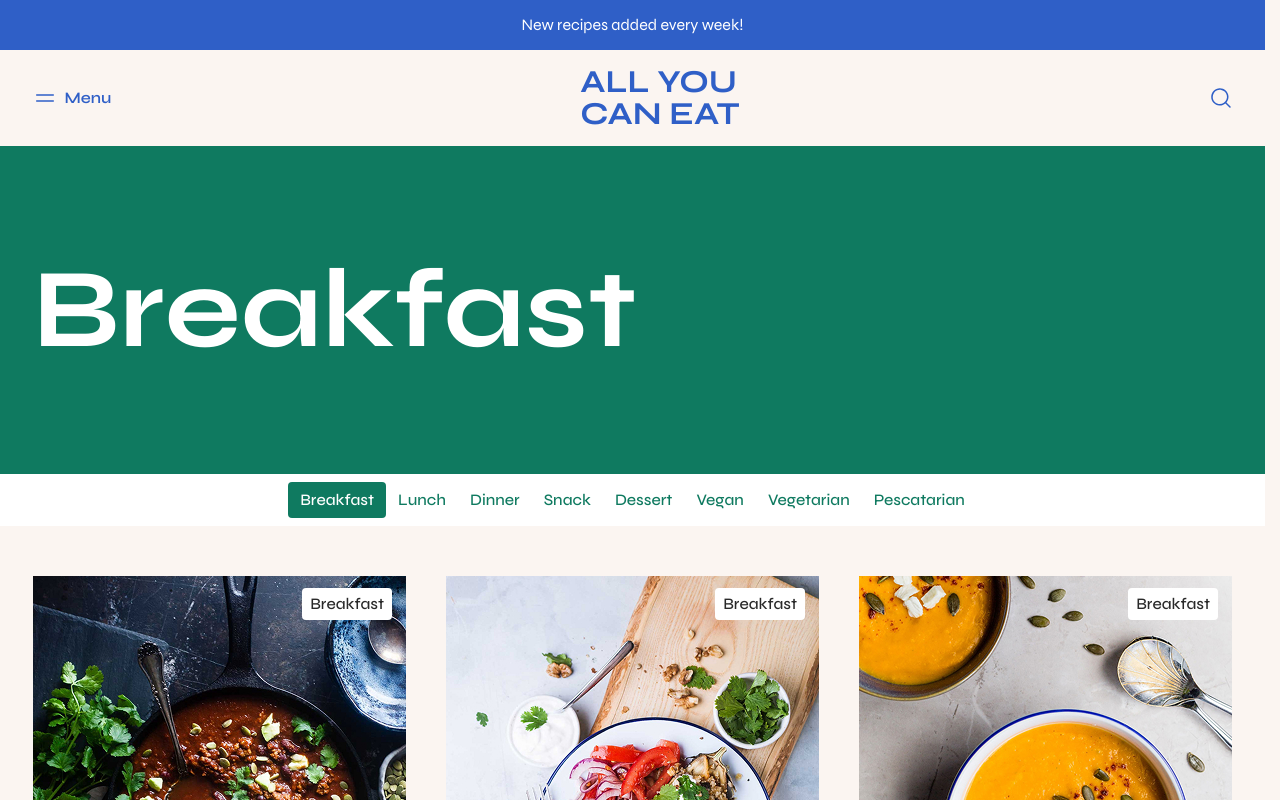
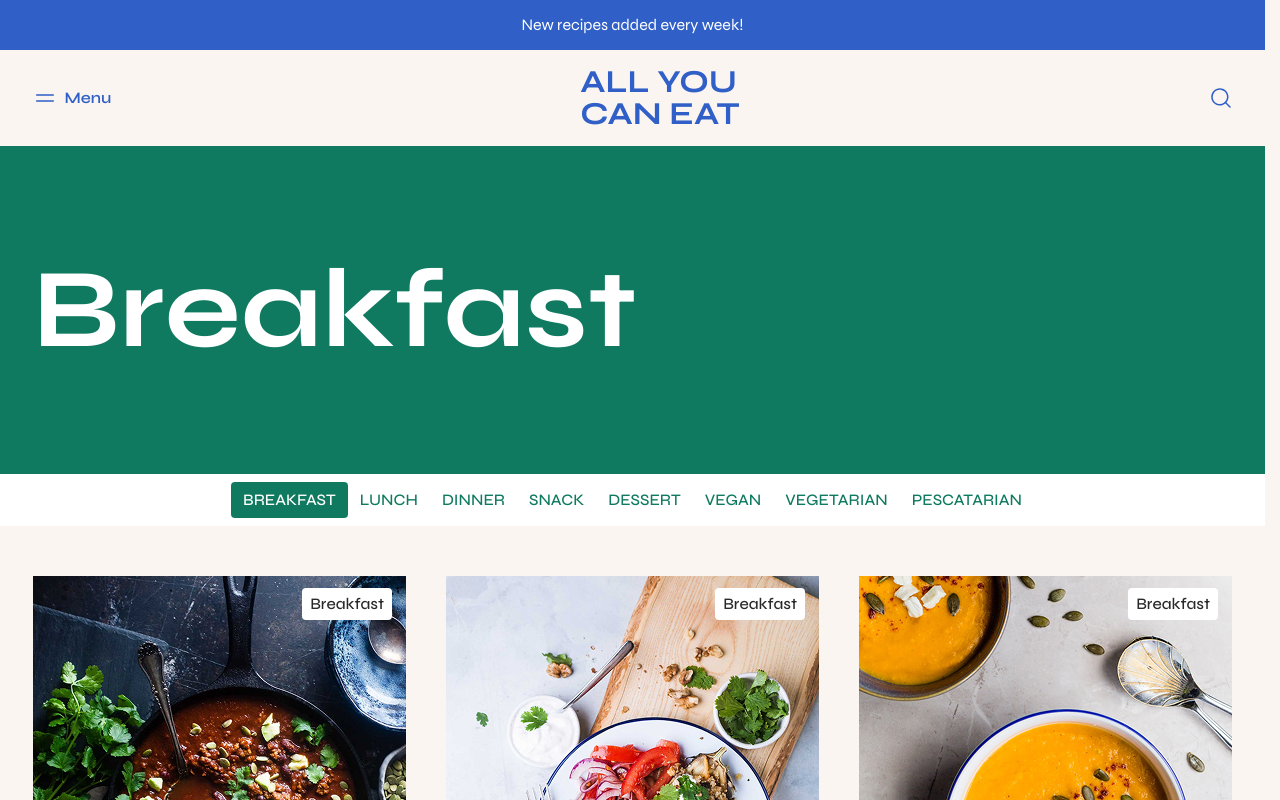
Before and after one commit to SStercorex2024/all-u-can-eat, a Vue app: page /lunch in a window 1280 px wide. Shown: the top 800 px of the page. Built offline with nearby package versions, Linux system fonts and the light colour scheme.

Commit message:
Fix routing.

```diff
--- a/src/assets/style/base.css
+++ b/src/assets/style/base.css
@@ -32,9 +32,6 @@
 }
 
 body {
-  display: flex;
-  flex-direction: column;
-  align-content: space-between;
   background-color: var(--color-beige);
   margin: 0;
 
@@ -43,6 +40,13 @@ body {
   font-style: normal;
   font-size: 16px;
   color: var(--color-black);
+}
+
+#app {
+  min-height: 100vh;
+  display: flex;
+  flex-direction: column;
+  justify-content: space-between;
 }
 
 main {
--- a/src/components/InputString.vue
+++ b/src/components/InputString.vue
@@ -33,4 +33,8 @@ input::placeholder {
   opacity: 0.75;
   color: var(--color-black);
 }
+
+input {
+  caret-color: black;
+}
 </style>
--- a/src/components/OurFooter.vue
+++ b/src/components/OurFooter.vue
@@ -7,10 +7,12 @@ import Pinterest from '@/components/icons/Pinterest.vue'
 import Facebook from '@/components/icons/Facebook.vue'
 import { watch } from 'vue'
 import { useEmailStore } from '@/stores/EmailStore.ts'
+import { useRoute } from 'vue-router'
 
 const pages = ['About', 'Blog', 'Contact']
 
 const store = useEmailStore()
+const route = useRoute()
 
 watch(
   () => store.emailValue,
@@ -58,8 +60,8 @@ watch(
               <li v-for="page in pages" :key="page">
                 <RouterLink
                   class="footer__body-page"
-                  active-class="footer__body-page-active"
-                  :to="{ name: page.toLowerCase() }"
+                  :to="{name : page.toLowerCase()}"
+                  active-class="active"
                 >
                   {{ page }}
                 </RouterLink>
@@ -214,7 +216,7 @@ watch(
   font-weight: 700;
 }
 
-.footer__body-page-active {
+.footer__body-page.active {
   opacity: 0.75;
 }
 
@@ -239,19 +241,23 @@ watch(
     color: var(--color-white);
   }
 }
+
 @media (max-width: 864px) {
   .footer__head-title {
     font-size: 38px;
   }
 }
+
 @media (max-width: 706px) {
   .footer__head-title {
     text-align: center;
   }
+
   .footer__head-content {
     gap: 40px;
     flex-direction: column;
   }
+
   .footer__body-row {
     flex-direction: column;
     row-gap: 20px;
--- a/src/router/index.ts
+++ b/src/router/index.ts
@@ -73,9 +73,16 @@ const router = createRouter({
     {
       path: '/:pathMatch(.*)*',
       name: 'not-found',
-      component: () => import('@/views/NotFound/NotFound.vue')
+      component: () => import('@/views/NotFound/NotFound.vue'),
+    },
+  ],
+  scrollBehavior(to, from, savedPosition) {
+    if (savedPosition) {
+      return savedPosition
+    } else {
+      return { top: 0 }
     }
-  ],
+  }
 })
 
 export default router
--- a/src/views/Home/HomeAbout.vue
+++ b/src/views/Home/HomeAbout.vue
@@ -1,4 +1,9 @@
 <script setup lang="ts">
+import { useRecipsStore } from '@/stores/RecipsStore.ts'
+import type { RecipeCategory } from '@/Interfaces/Recipe.ts'
+
+const store = useRecipsStore()
+
 const listLinks = ['Breakfast', 'Dessert', 'Dinner', 'Lunch', 'Snack', 'Vegan']
 </script>
 
@@ -19,7 +24,7 @@ const listLinks = ['Breakfast', 'Dessert', 'Dinner', 'Lunch', 'Snack', 'Vegan']
             Sharon is a passionate home chef with a focus on simplicity. She crafts easy-to-follow
             recipes that transform everyday ingredients into delicious creations.
           </p>
-          <a class="about-banner__link" href="/about">About Me</a>
+          <RouterLink class="about-banner__link" :to="{ name: 'about' }">About Me </RouterLink>
         </div>
       </div>
     </div>
@@ -34,9 +39,12 @@ const listLinks = ['Breakfast', 'Dessert', 'Dinner', 'Lunch', 'Snack', 'Vegan']
       <div class="container about-banner__footer-container">
         <ul class="about-banner__footer-list">
           <li class="about-banner__footer-item" v-for="link in listLinks" :key="link">
-            <a :href="`/category/${link.toLowerCase()}`" class="about-banner__footer-link"
+            <RouterLink
+              @click="store.activeRecipe = link as RecipeCategory"
+              :to="{ name: link.toLowerCase() }"
+              class="about-banner__footer-link"
               >{{ link }}
-            </a>
+            </RouterLink>
           </li>
         </ul>
         <img
@@ -135,6 +143,7 @@ const listLinks = ['Breakfast', 'Dessert', 'Dinner', 'Lunch', 'Snack', 'Vegan']
   font-weight: 700;
   color: var(--color-white);
 }
+
 .about-banner__footer-container {
   display: flex;
   column-gap: 40px;
@@ -172,55 +181,67 @@ const listLinks = ['Breakfast', 'Dessert', 'Dinner', 'Lunch', 'Snack', 'Vegan']
     align-items: center;
     justify-content: center;
   }
+
   .about-banner__head-image {
     margin-block: -60px 0;
   }
+
   .about-banner__middle-container {
     padding-block: 50px;
   }
+
   .about-banner__middle-tile {
     font-size: 42px;
   }
 }
+
 @media (max-width: 962px) {
   .about-banner__footer-img {
     max-width: 340px;
     margin-top: -123px;
   }
+
   .about-banner__footer-list {
     padding-top: 40px;
   }
+
   .about-banner__footer-link {
     font-size: 32px;
   }
 }
+
 @media (max-width: 721px) {
   .about-banner__head-image {
     width: 100%;
   }
+
   .about-banner__middle-container {
     padding-bottom: 130px;
   }
+
   .about-banner__footer-img {
     order: -1;
   }
 }
+
 @media (max-width: 666px) {
   .about-banner__middle-container {
     text-align: center;
     padding-bottom: 140px;
   }
+
   .about-banner__middle-tile {
     width: 100%;
   }
+
   .about-banner__footer-container {
     flex-direction: column;
     align-items: center;
     justify-content: center;
   }
+
   .about-banner__footer-list {
     justify-content: center;
   }
 }
-
 </style>
--- a/src/views/Recipe/RecipeCategories.vue
+++ b/src/views/Recipe/RecipeCategories.vue
@@ -18,7 +18,7 @@ const listLinks: RecipeCategory[] = [
   'Dessert',
   'Vegan',
   'Vegetarian',
-  'Pescatarian',
+  'Pescatarian'
 ]
 
 </script>
@@ -81,6 +81,7 @@ const listLinks: RecipeCategory[] = [
   color: var(--color-gray);
   font-weight: 500;
   transition: var(--transition-duration);
+  text-transform: uppercase;
 }
 
 .recipe__item:hover {
@@ -104,6 +105,7 @@ const listLinks: RecipeCategory[] = [
   .recipe-head {
     padding-block: 30px;
   }
+
   .recipe-head__title {
     font-size: 48px;
   }
```
